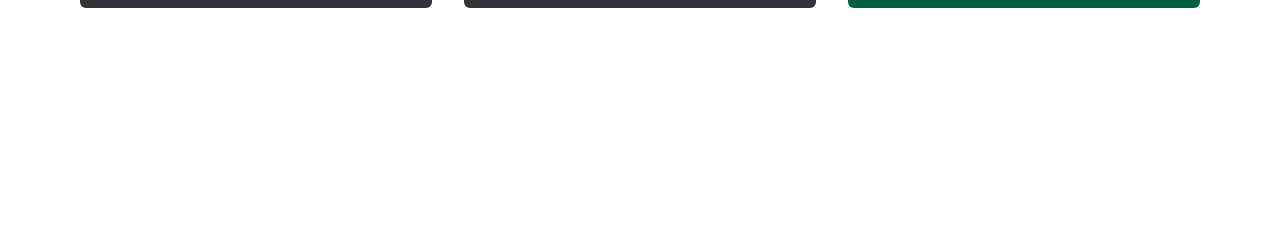
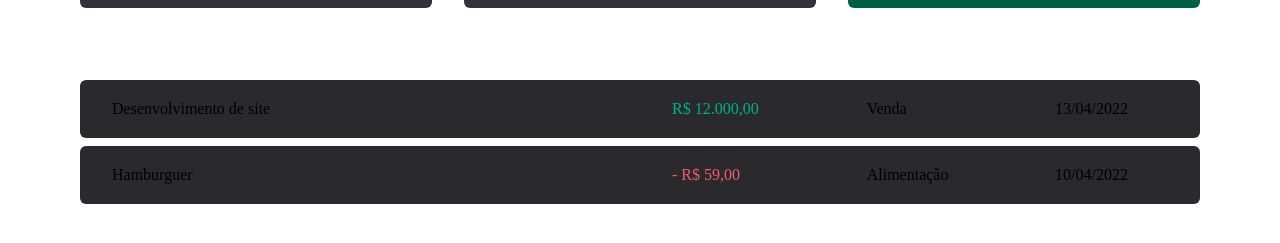
Before and after one commit to MarcosWillianR/study-projects, a React app in the folder Javascript/03-dt-money/: page / in a window 1280 px wide. Shown: the part 279-522 px from the top of the page. Built offline with nearby package versions, Linux system fonts and the light colour scheme; the HTML template or start-up script is replaced by a standard one.

Commit message:
chore: finish Transactions table UI

```diff
--- a/Javascript/03-dt-money/src/pages/Transactions/index.tsx
+++ b/Javascript/03-dt-money/src/pages/Transactions/index.tsx
@@ -1,12 +1,40 @@
 import { Header } from "../../components/Header";
 import { Summary } from "../../components/Summary";
+
+import { Container, Table, PriceHighlight } from "./styles";
 
 export function Transactions() {
   return (
     <div>
       <Header />
+      <Summary />
 
-      <Summary />
+      <Container>
+        <Table>
+          <tbody>
+            <tr>
+              <td width="50%">Desenvolvimento de site</td>
+              <td>
+                <PriceHighlight variant="income">
+                  R$ 12.000,00
+                </PriceHighlight>
+              </td>
+              <td>Venda</td>
+              <td>13/04/2022</td>
+            </tr>
+            <tr>
+              <td width="50%">Hamburguer</td>
+              <td>
+                <PriceHighlight variant="outcome">
+                  - R$ 59,00
+                </PriceHighlight>
+              </td>
+              <td>Alimentação</td>
+              <td>10/04/2022</td>
+            </tr>
+          </tbody>
+        </Table>
+      </Container>
     </div>
   )
 }
--- a/Javascript/03-dt-money/src/pages/Transactions/styles.ts
+++ b/Javascript/03-dt-money/src/pages/Transactions/styles.ts
@@ -0,0 +1,38 @@
+import styled from "styled-components";
+
+export const Container = styled.main`
+  width: 100%;
+  max-width: 1120px;
+  margin: 4rem auto 0;
+  padding: 0 1.5rem;
+`
+
+export const Table = styled.table`
+  width: 100%;
+  border-collapse: separate;
+  border-spacing: 0 0.5rem;
+  /* margin-top: 1.5rem; */
+
+  td {
+    padding: 1.25rem 2rem;
+    background: ${props => props.theme['gray-700']};
+
+    &:first-child {
+      border-top-left-radius: 6px;
+      border-bottom-left-radius: 6px;
+    }
+
+    &:last-child {
+      border-top-right-radius: 6px;
+      border-bottom-right-radius: 6px;
+    }
+  }
+`
+
+interface PriceHighlightProps {
+  variant: 'income' | 'outcome'
+}
+
+export const PriceHighlight = styled.span<PriceHighlightProps>`
+  color: ${props => props.variant === 'income' ? props.theme["green-300"] : props.theme["red-300"]}
+`
```
